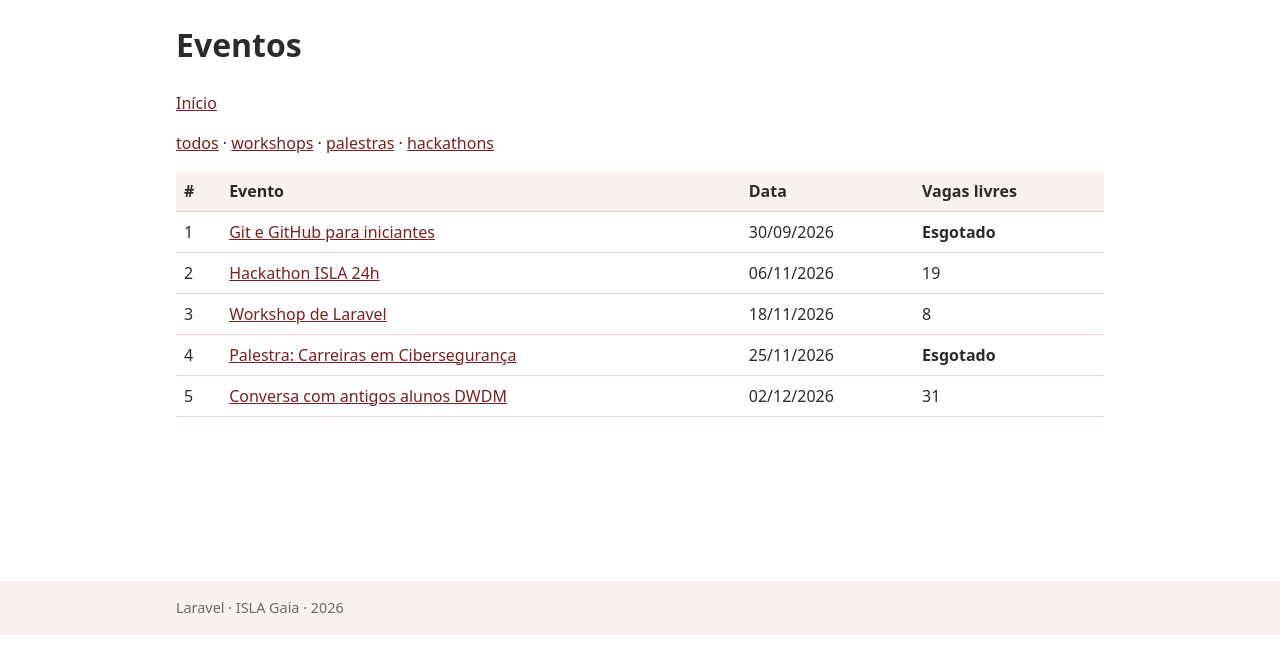
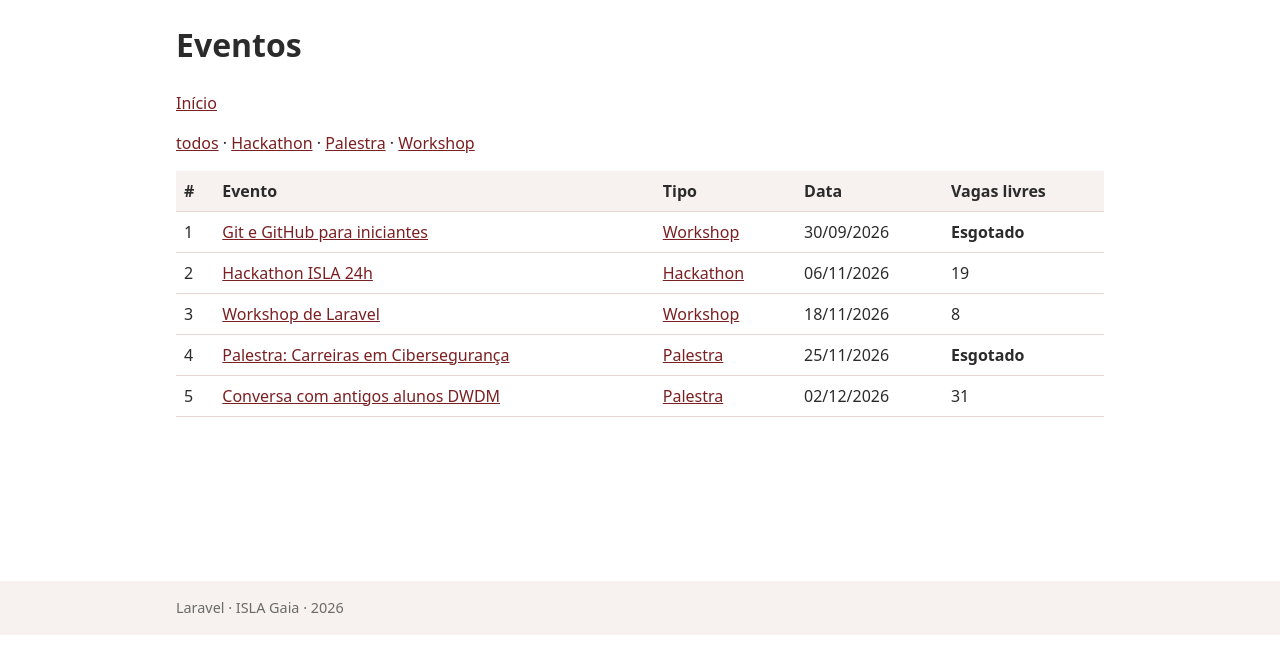
Before and after one commit to rafamsantos28/isla-eventos, a Laravel app: page /eventos in a window 1280 px wide. Shown: the part 56-712 px from the top of the page. Run offline with Laravel 12, Linux system fonts and the light colour scheme; data comes from the database, SQL or seed files in the repository.

Commit message:
Relação entre eventos e tipos

```diff
--- a/app/Http/Controllers/EventoController.php
+++ b/app/Http/Controllers/EventoController.php
@@ -3,6 +3,7 @@
 namespace App\Http\Controllers;
 
 use App\Models\Evento;
+use App\Models\Tipo;
 use Illuminate\Http\Request;
 use Illuminate\View\View;
 
@@ -12,14 +13,15 @@ class EventoController extends Controller
     {
         $tipo = $request->query('tipo');
 
-        $eventos = Evento::query()
-            ->when($tipo, fn ($consulta) => $consulta->where('tipo', $tipo))
+        $eventos = Evento::with('tipo')
+            ->when($tipo, fn ($c) => $c->whereRelation('tipo', 'slug', $tipo))
             ->orderBy('data')
             ->get();
 
         return view('eventos.index', [
             'eventos' => $eventos,
             'tipo' => $tipo,
+            'tipos' => Tipo::orderBy('nome')->get(),
         ]);
     }
 
@@ -30,7 +32,8 @@ class EventoController extends Controller
 
     public function porTipo(string $tipo): View
     {
-        $eventos = Evento::where('tipo', $tipo)
+        $eventos = Evento::with('tipo')
+            ->whereRelation('tipo', 'slug', $tipo)
             ->orderBy('data')
             ->get();
 
@@ -41,6 +44,7 @@ class EventoController extends Controller
         return view('eventos.index', [
             'eventos' => $eventos,
             'tipo' => $tipo,
+            'tipos' => Tipo::orderBy('nome')->get(),
         ]);
     }
 }
--- a/app/Http/Controllers/InicioController.php
+++ b/app/Http/Controllers/InicioController.php
@@ -8,7 +8,8 @@ class InicioController extends Controller
 {
     public function index()
     {
-        $proximos = Evento::where('data', '>=', now()->toDateString())
+        $proximos = Evento::with('tipo')
+            ->where('data', '>=', now()->toDateString())
             ->orderBy('data')
             ->limit(3)
             ->get();
--- a/app/Models/Evento.php
+++ b/app/Models/Evento.php
@@ -4,6 +4,7 @@ namespace App\Models;
 
 use Illuminate\Database\Eloquent\Attributes\Fillable;
 use Illuminate\Database\Eloquent\Model;
+use Illuminate\Database\Eloquent\Relations\BelongsTo;
 
 #[Fillable(['titulo', 'tipo_id', 'data', 'local', 'descricao', 'vagas', 'inscritos'])]
 class Evento extends Model
@@ -12,4 +13,9 @@ class Evento extends Model
     {
         return ['data' => 'date'];
     }
+
+    public function tipo(): BelongsTo
+    {
+        return $this->belongsTo(Tipo::class);
+    }
 }
--- a/app/Models/Tipo.php
+++ b/app/Models/Tipo.php
@@ -4,9 +4,13 @@ namespace App\Models;
 
 use Illuminate\Database\Eloquent\Attributes\Fillable;
 use Illuminate\Database\Eloquent\Model;
+use Illuminate\Database\Eloquent\Relations\HasMany;
 
 #[Fillable(['nome', 'slug'])]
 class Tipo extends Model
 {
-    //
+    public function eventos(): HasMany
+    {
+        return $this->hasMany(Evento::class);
+    }
 }
--- a/resources/views/components/cartao-evento.blade.php
+++ b/resources/views/components/cartao-evento.blade.php
@@ -1,6 +1,6 @@
 @props(['evento'])
 <article {{ $attributes->merge(['class' => 'cartao']) }}>
-<span class="etiqueta etiqueta-{{ $evento->tipo }}">{{ ucfirst($evento->tipo) }}</span>
+<span class="etiqueta etiqueta-{{ $evento->tipo?->slug }}">{{ $evento->tipo?->nome }}</span>
 <h3>
 <a href="{{ route('eventos.show', $evento->id) }}">{{ $evento->titulo }}</a>
 </h3>
--- a/resources/views/eventos/index.blade.php
+++ b/resources/views/eventos/index.blade.php
@@ -4,16 +4,17 @@
     <h1>Eventos @if ($tipo) ({{ $tipo }}) @endif</h1>
     <p><a href="{{ route('inicio') }}">Início</a></p>
     <p>
-        <a href="{{ route('eventos.index') }}">todos</a> ·
-        <a href="{{ route('eventos.index', ['tipo' => 'workshop']) }}">workshops</a> ·
-        <a href="{{ route('eventos.index', ['tipo' => 'palestra']) }}">palestras</a> ·
-        <a href="{{ route('eventos.index', ['tipo' => 'hackathon']) }}">hackathons</a>
+        <a href="{{ route('eventos.index') }}">todos</a>
+        @foreach ($tipos as $t)
+            · <a href="{{ route('eventos.index', ['tipo' => $t->slug]) }}">{{ $t->nome }}</a>
+        @endforeach
     </p>
     <table>
         <thead>
             <tr>
                 <th>#</th>
                 <th>Evento</th>
+                <th>Tipo</th>
                 <th>Data</th>
                 <th>Vagas livres</th>
             </tr>
@@ -23,6 +24,11 @@
                 <tr>
                     <td>{{ $loop->iteration }}</td>
                     <td><a href="{{ route('eventos.show', $evento->id) }}">{{ $evento->titulo }}</a></td>
+                    <td>
+    @if ($evento->tipo)
+        <a href="{{ route('tipos.show', $evento->tipo->slug) }}">{{ $evento->tipo->nome }}</a>
+    @endif
+</td>
                     <td>{{ $evento->data->format('d/m/Y') }}</td>
                     <td>
                         @if ($evento->inscritos >= $evento->vagas)
@@ -33,7 +39,7 @@
                     </td>
                 </tr>
             @empty
-                <tr><td colspan="4">Não há eventos para mostrar.</td></tr>
+                <tr><td colspan="5">Não há eventos para mostrar.</td></tr>
             @endforelse
         </tbody>
     </table>
--- a/resources/views/eventos/show.blade.php
+++ b/resources/views/eventos/show.blade.php
@@ -5,7 +5,7 @@
     @if ($evento->inscritos >= $evento->vagas)
         <x-alerta tipo="aviso">Este evento está esgotado.</x-alerta>
     @endif
-    <p>Tipo: {{ $evento->tipo }}</p>
+    <p>Tipo: {{ $evento->tipo?->nome }}</p>
     <p>Data: {{ $evento->data->format('d/m/Y') }}</p>
     <p>Local: {{ $evento->local }}</p>
     <p>Inscritos: {{ $evento->inscritos }} de {{ $evento->vagas }}</p>
--- a/routes/web.php
+++ b/routes/web.php
@@ -4,6 +4,8 @@ use App\Http\Controllers\EventoController;
 use Illuminate\Support\Facades\Route;
 use App\Http\Controllers\InicioController;
 use Illuminate\Support\Facades\DB;
+use App\Models\Tipo;
+use App\Http\Controllers\TipoController;
 
 Route::get('/', [InicioController::class, 'index'])->name('inicio');
 
@@ -53,13 +55,15 @@ Route::get('/eventos', [EventoController::class, 'index'])
     ->name('eventos.index');
 
 Route::get('/eventos/proximos', function () {
-    $proximos = Evento::where('data', '>=', now()->toDateString())
+    $proximos = Evento::with('tipo')
+        ->where('data', '>=', now()->toDateString())
         ->orderBy('data')
         ->get();
 
     return view('eventos.index', [
         'eventos' => $proximos,
         'tipo' => null,
+        'tipos' => Tipo::orderBy('nome')->get(),
     ]);
 });
 
@@ -70,6 +74,8 @@ Route::get('/eventos/{evento}', [EventoController::class, 'show'])
 Route::get('/eventos/tipo/{tipo}', [EventoController::class, 'porTipo'])
     ->name('eventos.tipo');
 
+Route::get('/tipos/{tipo:slug}', [TipoController::class, 'show'])->name('tipos.show');
+
 Route::fallback(function () {
     return response()->view('errors.404', [], 404);
 });
```
Also changed, not shown: app/Http/Controllers/TipoController.php (added, +22 -0 lines), resources/views/tipos/show.blade.php (added, +19 -0 lines).
